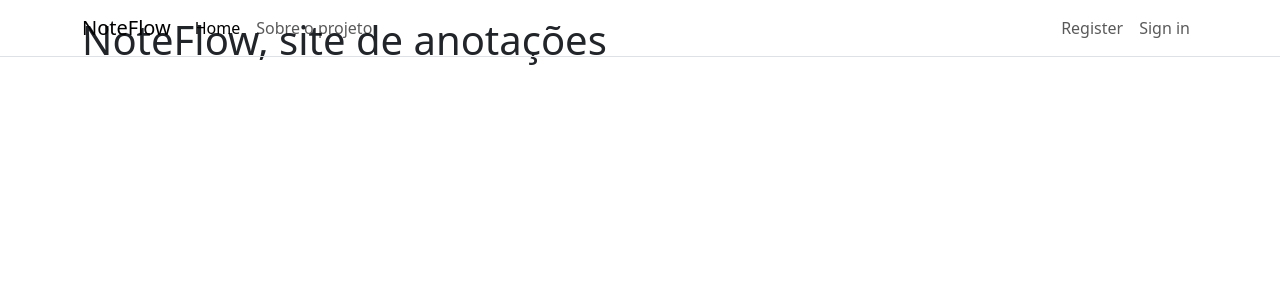
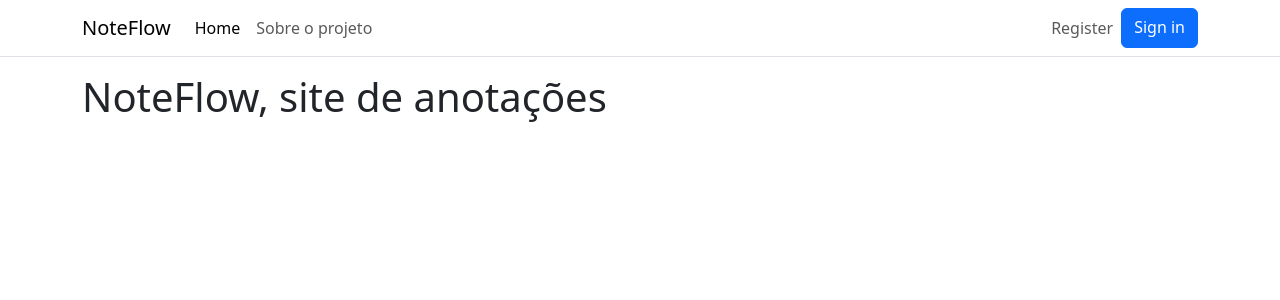
Before and after one commit to Rafaelp122/note-flow, a Django app: page / in a window 1280 px wide. Shown: the top 300 px of the page. Run offline with Django 5.2, Linux system fonts and the light colour scheme; some libraries are stand-ins or nearby versions.

Commit message:
fix(header): update navbar styles for improved layout and button appearance

```diff
--- a/src/templates/partials/header.html
+++ b/src/templates/partials/header.html
@@ -1,9 +1,9 @@
 <header>
-    <nav class="navbar navbar-expand-sm border-bottom fixed-top"> {% comment "" %} bg-body-tertiary {% endcomment %}
-        <div class="container">
+    <nav class="navbar navbar-expand-sm border-bottom bg-body">
+        <div class="container ">
             <a class="navbar-brand" href="#">NoteFlow</a>
             <button class="navbar-toggler" type="button" data-bs-toggle="collapse" data-bs-target="#navbarNavAltMarkup" aria-controls="navbarNavAltMarkup" aria-expanded="false" aria-label="Toggle navigation">
-            <span class="navbar-toggler-icon"></span>
+                <span class="navbar-toggler-icon"></span>
             </button>
             <div class="collapse navbar-collapse" id="navbarNavAltMarkup">
             <div class="navbar-nav">
@@ -12,7 +12,7 @@
             </div>
             <div class="navbar-nav ms-auto">
                 <a class="nav-link" href="#">Register</a>
-                <a class="nav-link" href="#">Sign in</a>
+                <a class="btn btn-primary m" href="#">Sign in</a>
             </div>
             </div>
         </div>
```
